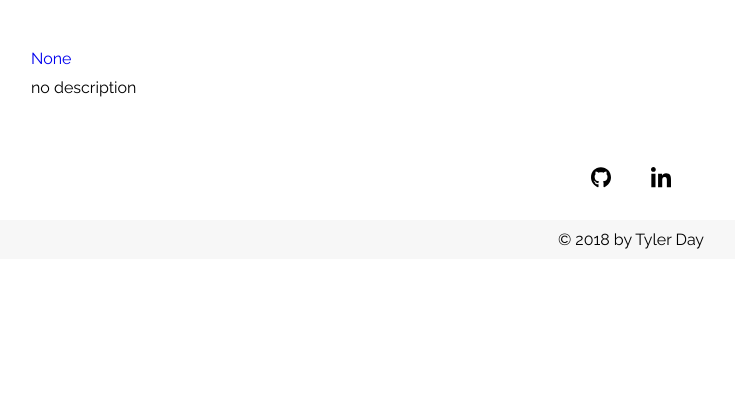
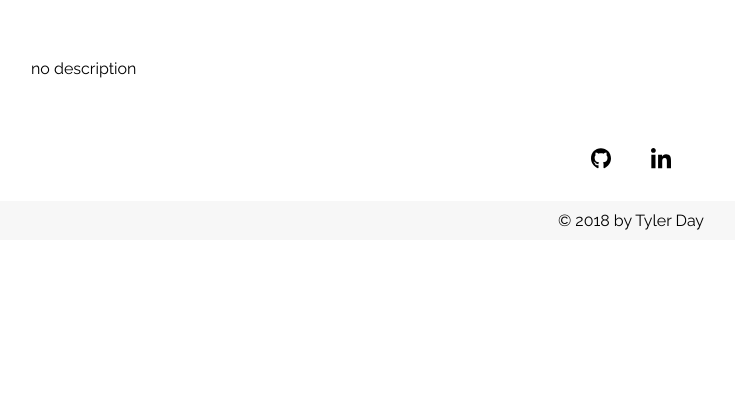
Before and after one commit to tyday/port_site, a Django app: page /project/2/ in a window 1280 px wide. Shown: the part 298-718 px from the top of the page, without its empty margins (9-744 px from the left). Run offline with Django 3.2, Linux system fonts and the light colour scheme; data comes from the database, SQL or seed files in the repository.

Commit message:
fix None showing up on missing github link

```diff
--- a/mysite/blog/templates/blog/project_detail.html
+++ b/mysite/blog/templates/blog/project_detail.html
@@ -10,7 +10,11 @@
         <p class="project-description-short">{{ project.short_description|linebreaksbr }}</p>
         <p class="project-description-long">{{ project.description|linebreaksbr }}</p>
         <!-- </div> -->
+        {% if project.githublink %}
         <a href="{{ project.githublink }}" class="project-link">{{ project.githublink }}</a>
+        {% else %}
+        <div class="project-link"></div>
+        {% endif %}
     </div>
 
         {% if project.post.all %}
```
